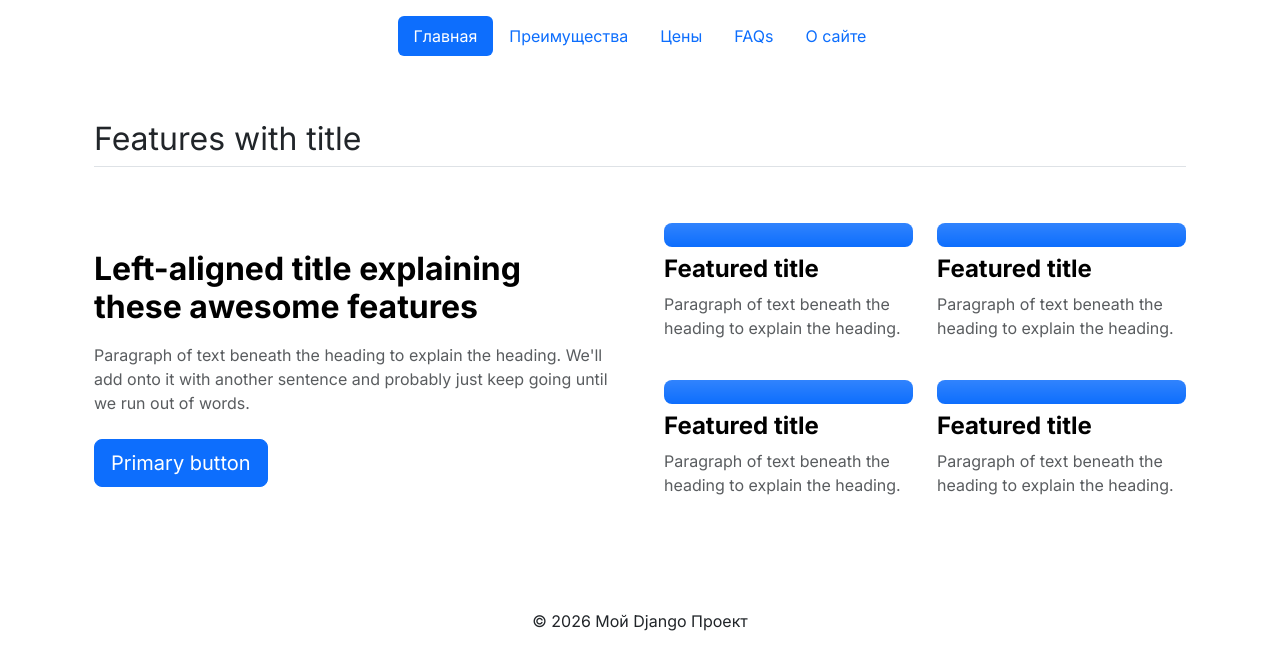
After one commit to daniilkharlanov/Django, a Django app: page /advantages/ in a window 1280 px wide. The commit adds this page. Shown: the top 670 px of the page. Run offline with Django 5.2, Linux system fonts and the light colour scheme; some libraries are stand-ins or nearby versions.

Commit message:
small update

```diff
--- a/FirstApp/views.py
+++ b/FirstApp/views.py
@@ -6,3 +6,6 @@ def index(request):
 
 def about(request):
     return render(request, 'about.html')
+
+def advantages(request):
+    return render(request, 'advantages.html')
--- a/FirstProject/urls.py
+++ b/FirstProject/urls.py
@@ -21,5 +21,6 @@ from FirstApp import views
 urlpatterns = [
     path('admin/', admin.site.urls),
     path('', views.index, name='home'),
-    path('about/', views.about, name='about')
+    path('about/', views.about, name='about'),
+    path('advantages/', views.advantages, name='аdvantages'),
 ]
--- /dev/null
+++ b/templates/advantages.html
@@ -0,0 +1,60 @@
+{% extends 'base.html' %}
+{% load static %}
+
+{% block title %}Преимущества{% endblock %}
+
+{% block content %}
+
+<div class="container px-4 py-5">
+    <h2 class="pb-2 border-bottom">Features with title</h2>
+    <div class="row row-cols-1 row-cols-md-2 align-items-md-center g-5 py-5">
+        <div class="col d-flex flex-column align-items-start gap-2">
+            <h2 class="fw-bold text-body-emphasis">Left-aligned title explaining these awesome features</h2>
+            <p class="text-body-secondary">Paragraph of text beneath the heading to explain the heading. We'll add onto
+                it with another sentence and probably just keep going until we run out of words.</p> <a href="#"
+                class="btn btn-primary btn-lg">Primary button</a>
+        </div>
+        <div class="col">
+            <div class="row row-cols-1 row-cols-sm-2 g-4">
+                <div class="col d-flex flex-column gap-2">
+                    <div
+                        class="feature-icon-small d-inline-flex align-items-center justify-content-center text-bg-primary bg-gradient fs-4 rounded-3">
+                        <svg class="bi" width="1em" height="1em" aria-hidden="true">
+                            <use xlink:href="#collection"></use>
+                        </svg> </div>
+                    <h4 class="fw-semibold mb-0 text-body-emphasis">Featured title</h4>
+                    <p class="text-body-secondary">Paragraph of text beneath the heading to explain the heading.</p>
+                </div>
+                <div class="col d-flex flex-column gap-2">
+                    <div
+                        class="feature-icon-small d-inline-flex align-items-center justify-content-center text-bg-primary bg-gradient fs-4 rounded-3">
+                        <svg class="bi" width="1em" height="1em" aria-hidden="true">
+                            <use xlink:href="#gear-fill"></use>
+                        </svg> </div>
+                    <h4 class="fw-semibold mb-0 text-body-emphasis">Featured title</h4>
+                    <p class="text-body-secondary">Paragraph of text beneath the heading to explain the heading.</p>
+                </div>
+                <div class="col d-flex flex-column gap-2">
+                    <div
+                        class="feature-icon-small d-inline-flex align-items-center justify-content-center text-bg-primary bg-gradient fs-4 rounded-3">
+                        <svg class="bi" width="1em" height="1em" aria-hidden="true">
+                            <use xlink:href="#speedometer"></use>
+                        </svg> </div>
+                    <h4 class="fw-semibold mb-0 text-body-emphasis">Featured title</h4>
+                    <p class="text-body-secondary">Paragraph of text beneath the heading to explain the heading.</p>
+                </div>
+                <div class="col d-flex flex-column gap-2">
+                    <div
+                        class="feature-icon-small d-inline-flex align-items-center justify-content-center text-bg-primary bg-gradient fs-4 rounded-3">
+                        <svg class="bi" width="1em" height="1em" aria-hidden="true">
+                            <use xlink:href="#table"></use>
+                        </svg> </div>
+                    <h4 class="fw-semibold mb-0 text-body-emphasis">Featured title</h4>
+                    <p class="text-body-secondary">Paragraph of text beneath the heading to explain the heading.</p>
+                </div>
+            </div>
+        </div>
+    </div>
+</div>
+
+{% endblock %}
--- a/templates/base.html
+++ b/templates/base.html
@@ -33,7 +33,7 @@ family=Inter:wght@300;400;700&display=swap" rel="stylesheet" />
                 <li class="nav-item">
                     <a href="{% url 'home' %}" class="nav-link active" aria-current="page">Главная</a>
                 </li>
-                <li class="nav-item"><a href="#" class="nav-link">Преимущества</a></li>
+                <li class="nav-item"><a href="{% url 'аdvantages' %}" class="nav-link">Преимущества</a></li>
                 <li class="nav-item"><a href="#" class="nav-link">Цены</a></li>
                 <li class="nav-item"><a href="#" class="nav-link">FAQs</a></li>
                 <li class="nav-item"><a href="{% url 'about' %}" class="nav-link">О сайте</a></li>
--- a/templates/index.html
+++ b/templates/index.html
@@ -1,6 +1,6 @@
 {% extends 'base.html' %}
 {% load static %}
-{% block title %}О сайте{% endblock %}
+{% block title %}Главная{% endblock %}
 {% block content %}
 <section class="hero">
   <div class="container">
```
Also changed, not shown: templates/about.html (+7 -0 lines).
